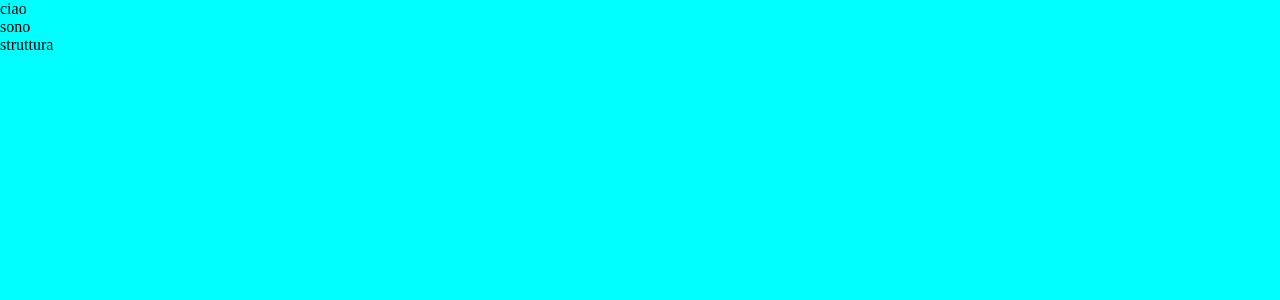
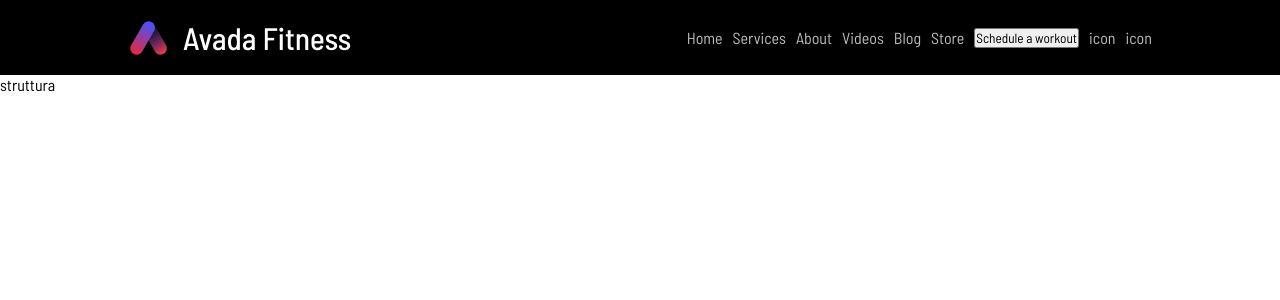
Before and after one commit to mattiabenelli/proj-html-vuejs, a Vue app: page / in a window 1280 px wide. Shown: the top 300 px of the page. Built offline with nearby package versions, Linux system fonts and the light colour scheme.

Commit message:
navbar done, aggiunti components e scss

```diff
--- a/index.html
+++ b/index.html
@@ -1,13 +1,21 @@
 <!DOCTYPE html>
 <html lang="en">
+
 <head>
   <meta charset="UTF-8" />
   <link rel="icon" type="image/svg+xml" href="/vite.svg" />
   <meta name="viewport" content="width=device-width, initial-scale=1.0" />
+  <link rel="preconnect" href="https://fonts.googleapis.com">
+  <link rel="preconnect" href="https://fonts.gstatic.com" crossorigin>
+  <link
+    href="https://fonts.googleapis.com/css2?family=Barlow+Semi+Condensed&family=Fredoka+One&family=Montserrat:wght@500&family=Open+Sans&family=PT+Sans:wght@700&family=Poppins&family=Roboto&display=swap"
+    rel="stylesheet">
   <title>Vite + Vue</title>
 </head>
+
 <body>
   <div id="app"></div>
   <script type="module" src="/src/main.js"></script>
 </body>
+
 </html>
--- a/src/components/AppContent.vue
+++ b/src/components/AppContent.vue
@@ -6,10 +6,12 @@ export default {
 
 <template lang="">
   <div>
-    sono
+
   </div>
 </template>
 
 <style lang="scss">
+  @use '../styles/partials/variables' as * ;
+  @use '../styles/partials/mixins' as * ;
 
 </style>
--- a/src/components/AppFooter.vue
+++ b/src/components/AppFooter.vue
@@ -11,5 +11,6 @@ export default {
 </template>
 
 <style lang="scss">
-
+  @use '../styles/partials/variables' as * ;
+  @use '../styles/partials/mixins' as * ;
 </style>
--- a/src/components/Appheader.vue
+++ b/src/components/Appheader.vue
@@ -5,11 +5,55 @@ export default {
 </script>
 
 <template lang="">
-  <div>
-    ciao
-  </div>
+  <header>
+    <nav>
+      <div class="wrapper">
+        <div class="row space-bwt">
+          <img src="/public/img/logo.png" alt="">
+          <div class="nav-links">
+            <ul class="row">
+              <li><a href="#">Home</a></li>
+              <li><a href="#">Services</a></li>
+              <li><a href="#">About</a></li>
+              <li class="active"><a href="#">Videos</a></li>
+              <li><a href="#">Blog</a></li>
+              <li><a href="#">Store</a></li>
+              <li><a href="#"><button>Schedule a workout</button></a></li>
+              <li><a href="#">icon</a></li>
+              <li><a href="#">icon</a></li>
+            </ul>
+          </div>
+        </div>
+      </div>
+    </nav>
+    <div class="jumbo">
+      <div class="wrapper">
+        <div class="jumbo-text">
+
+        </div>
+      </div>
+    </div>
+  </header>
 </template>
 
 <style lang="scss">
+  @use '../styles/partials/variables' as * ;
+  @use '../styles/partials/mixins' as * ;
+  ul{
+    list-style-type: none;
+    a{
+    color: $NavFontColor;
+    text-decoration: none;
+    }
+  }
+  .nav-links{
+    .row{
+      gap: 10px;
+    }
+  }
+  .jumbo{
+    text-align: left;
+  }
 
 </style>
+<!-- /img/banner2-2x banner -->
--- a/src/styles/generals.scss
+++ b/src/styles/generals.scss
@@ -2,5 +2,29 @@
     margin: 0;
     padding: 0;
     box-sizing: border-box;
-    background-color: aqua;
+    font-family: 'Barlow Semi Condensed', sans-serif;
 }
+
+nav {
+    background-color: black;
+    height: 75px;
+}
+
+// utilities
+// **********************************************
+.row {
+    display: flex;
+    align-items: center;
+    width: 100%;
+    height: 100%;
+}
+
+.space-bwt {
+    justify-content: space-between;
+}
+
+.wrapper {
+    height: 100%;
+    width: 80%;
+    margin: 0 auto;
+}
--- a/src/styles/partials/_variables.scss
+++ b/src/styles/partials/_variables.scss
@@ -0,0 +1 @@
+$NavFontColor: #BCBCBC
```
Lines whose indentation alone changed are shown as unchanged.
